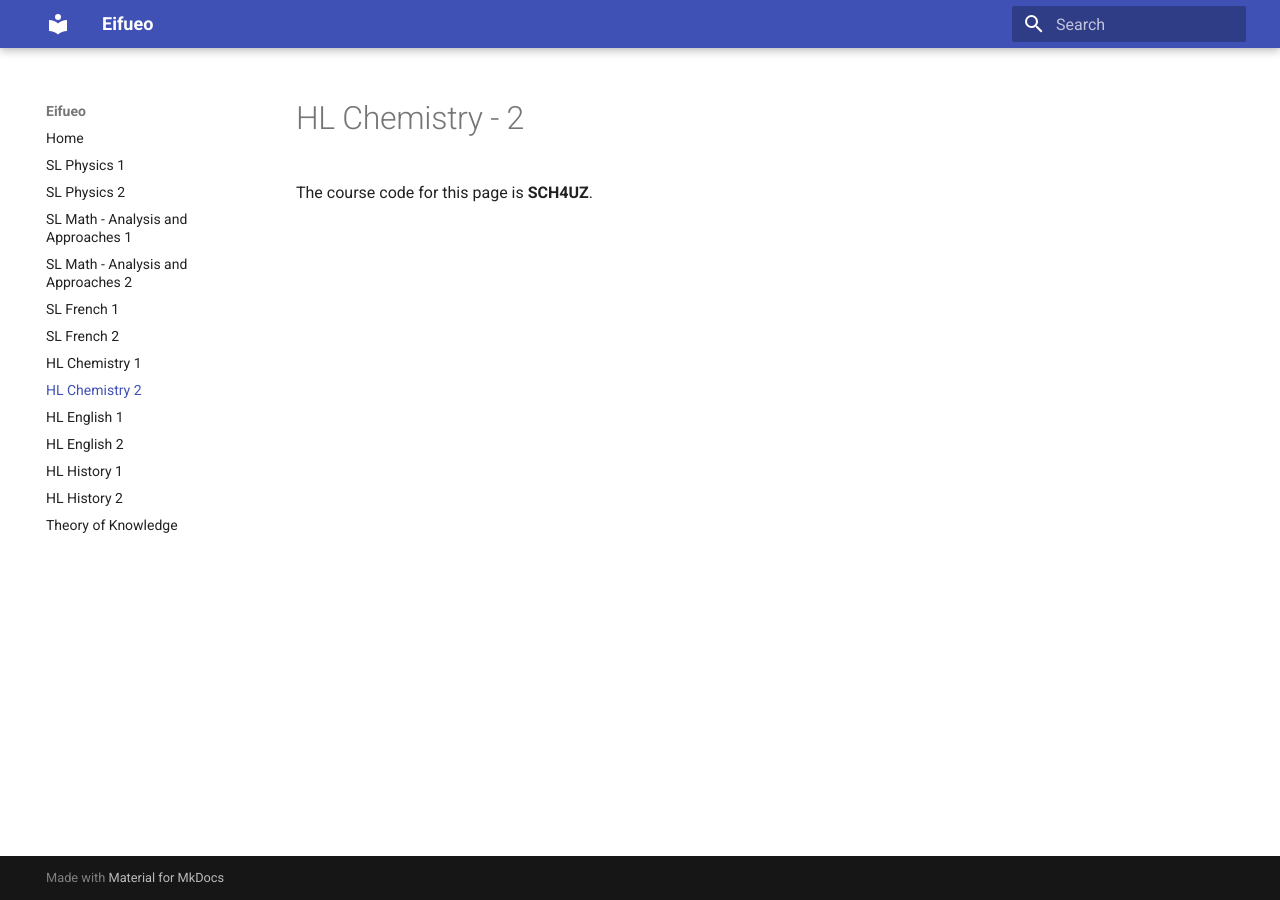
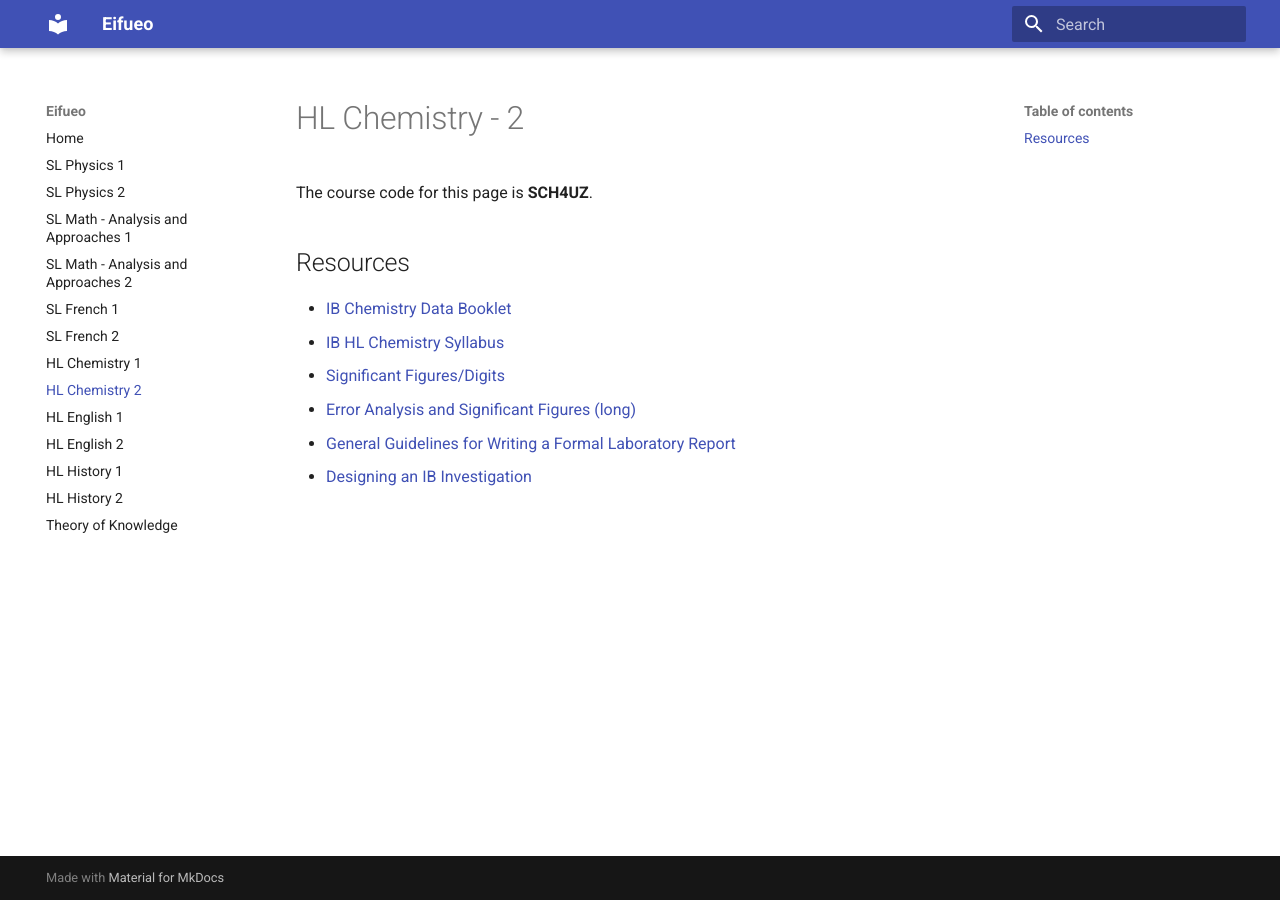
Before and after one commit to potatoeggy/eifueo, an MkDocs documentation site: the page built from docs/sch4uz.md, in a window 1280 px wide. Built offline with MkDocs 1.6.1 and Material for MkDocs 9.7.7, drawn with Linux system fonts in a browser that asks for light colours.

Commit message:
chem: Add g11 resources to g12 chem

```diff
--- a/docs/sch4uz.md
+++ b/docs/sch4uz.md
@@ -1,3 +1,12 @@
 # HL Chemistry - 2
 
 The course code for this page is **SCH4UZ**.
+
+## Resources
+
+ - [IB Chemistry Data Booklet](/resources/g11/ib-chemistry-data-booklet.pdf)
+ - [IB HL Chemistry Syllabus](/resources/g11/ib-chemistry-syllabus.pdf)
+ - [Significant Figures/Digits](/resources/g11/chemistry-sig-figs.pdf)
+ - [Error Analysis and Significant Figures (long)](/resources/g11/error-analysis-sig-figs.pdf)
+ - [General Guidelines for Writing a Formal Laboratory Report](/resources/g11/lab-report-guidelines.pdf)
+ - [Designing an IB Investigation](/resources/g11/designing-investigation.pdf)
```
